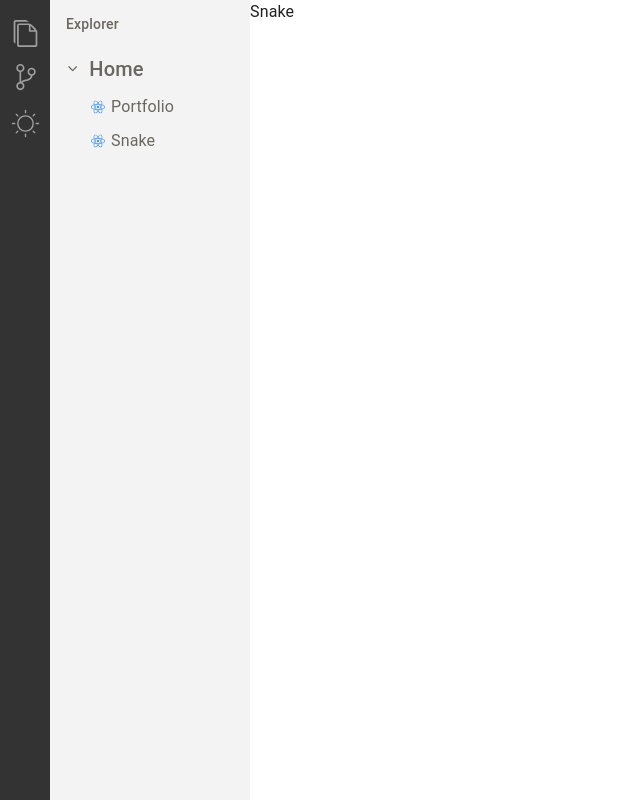
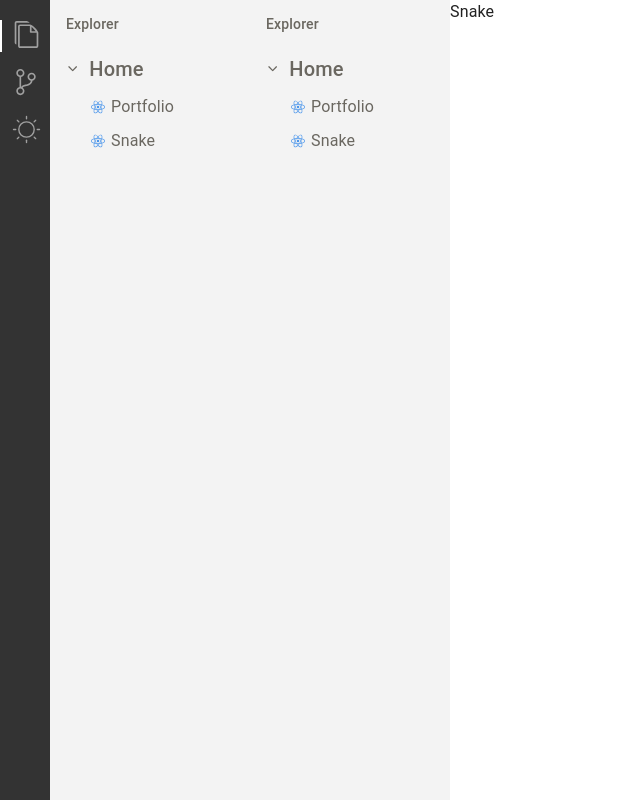
Before and after one commit to daosongit/vs-code-portfolio, a React (Vite) app: page /#/snake in a window 1280 px wide. Shown: the whole page, without its empty margins (0-640 px from the left). Built offline with nearby package versions, Linux system fonts and the light colour scheme.

Commit message:
Added:  - Explorer into ActivityBar  - Backdrop box for close Explorer  - Logic which open/close explorer

```diff
--- a/src/pages/Home/ActivityBar.tsx
+++ b/src/pages/Home/ActivityBar.tsx
@@ -1,47 +1,58 @@
-import { Box, Button, Tooltip } from '@mui/material';
+import { Box, Tooltip } from '@mui/material';
 import { ImFilesEmpty as IcoExplorer } from 'react-icons/im';
 import { IoIosGitBranch as IcoGit } from 'react-icons/io';
 import { CiLight as IcoLight, CiDark as IcoDark } from 'react-icons/ci';
 import { useAppDispatch, useAppSelector } from '../../redux/store';
-import { FC, ReactElement } from 'react';
-import { changeTheme } from '../../redux/themeSlice';
+import { FC, ReactElement, useState } from 'react';
+import { changeTheme } from '../../redux/slices';
+import Explorer from './Explorer';
+import { NavLink } from 'react-router-dom';
+import React from 'react';
 
-interface MenuItemProps {
+interface BtnWrapperProps {
   title: string;
-  onClick?: () => void;
+  borderLeft?: boolean;
   children?: ReactElement;
 }
 
-export default function ActivityBar() {
+function ActivityBar() {
   const theme = useAppSelector((state) => state.theme.state);
   const dispatch = useAppDispatch();
-  const MenuItem: FC<MenuItemProps> = ({ title, children, onClick = () => {} }) => {
-    return (
+  const [isExplorerShown, setIsExplorerShown] = useState(true);
+  console.log('ActivityBar');
+
+  const BtnWrapper: FC<BtnWrapperProps> = ({ title, borderLeft = false, children }) => (
     <Tooltip title={title} placement="right" describeChild arrow disableTouchListener>
-        <Button
-          onClick={onClick}
+      <Box
         sx={{
-            p: 0,
-            minWidth: 0,
-            color: '#a0a0a0',
-            borderLeft: '1px solid transparent',
-            borderRadius: 0,
-            '&:hover': { color: { md: '#ffffff' }, bgcolor: 'transparent' },
-          }}
-          disableRipple>
+          display: 'flex',
+          justifyContent: 'center',
+          border: 'none',
+          borderLeft: `2px solid ${borderLeft ? '#fff' : 'transparent'}`,
+        }}>
         {children}
-        </Button>
+      </Box>
     </Tooltip>
   );
+
+  const boxSx = {
+    textAlign: 'center',
+    color: '#a0a0a0',
+    border: 'none',
+    bgcolor: 'transparent',
+    cursor: 'pointer',
+    '&:hover': { color: { md: '#ffffff' } },
   };
 
   return (
+    <>
       <Box
         component="aside"
-      position="sticky"
-      display="flex"
-      flexDirection="column"
         sx={{
+          zIndex: 1,
+          display: 'flex',
+          flexDirection: 'column',
+          position: 'sticky',
           top: 0,
           width: '50px',
           height: '100vh',
@@ -49,15 +60,40 @@ export default function ActivityBar() {
           pt: '20px',
           rowGap: '15px',
         }}>
-      <MenuItem title="Explorer">
+        <BtnWrapper title="Explorer" borderLeft={isExplorerShown}>
+          <Box component="button" sx={boxSx} onClick={() => setIsExplorerShown(!isExplorerShown)}>
             <IcoExplorer size={27} />
-      </MenuItem>
-      <MenuItem title="GitHub">
+          </Box>
+        </BtnWrapper>
+        <BtnWrapper title="Git Hub">
+          <Box
+            component={NavLink}
+            to="/git"
+            sx={{ color: '#a0a0a0', height: '30px', '&:hover': { color: { md: '#ffffff' } } }}>
             <IcoGit size={30} />
-      </MenuItem>
-      <MenuItem title="Theme" onClick={() => dispatch(changeTheme())}>
+          </Box>
+        </BtnWrapper>
+        <BtnWrapper title="Theme">
+          <Box component="button" sx={boxSx} onClick={() => dispatch(changeTheme())}>
             {theme === 'light' ? <IcoLight size={33} /> : <IcoDark size={33} />}
-      </MenuItem>
           </Box>
+        </BtnWrapper>
+      </Box>
+      <Explorer isShown={isExplorerShown} />
+      {isExplorerShown && (
+        <Box
+          onClick={() => setIsExplorerShown(false)}
+          sx={{
+            position: 'fixed',
+            top: 0,
+            left: 0,
+            width: '100%',
+            height: '100%',
+          }}
+        />
+      )}
+    </>
   );
 }
+
+export default React.memo(() => <ActivityBar />);
```
Lines whose indentation alone changed are shown as unchanged.
